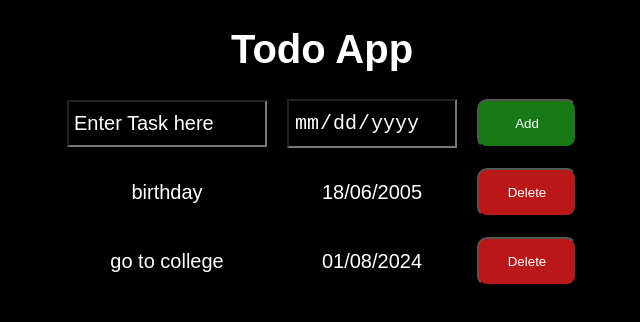
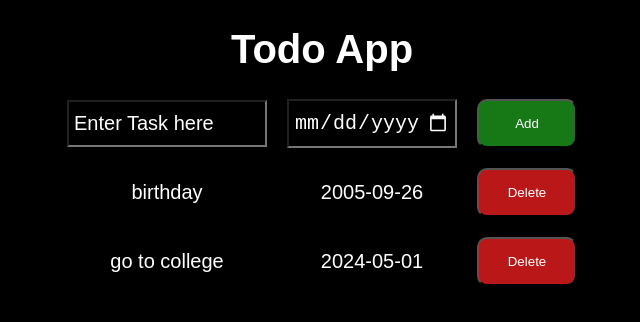
Before and after one commit to Krish26Jain/To-Do-List, a plain HTML site: page index.html in a window 1280 px wide. Shown: the full height of the page, 318-958 px from the left. Drawn offline with Linux system fonts and the light colour scheme.

Commit message:
calander symbol color fixed

```diff
--- a/script.js
+++ b/script.js
@@ -1,11 +1,11 @@
 let todoList = [
   {
     item:'birthday',
-    duedate:'18/06/2005'
+    duedate:'2005-09-26'
   },
   {
     item:'go to college',
-    duedate:'01/08/2024'
+    duedate:'2024-05-01'
   }
 ];
 displayItems();
--- a/style.css
+++ b/style.css
@@ -32,6 +32,12 @@ body{
   padding: 10px 5px;
 }
 
+/* For WebKit browsers, this changes the calander symbol color */
+input[type="date"]::-webkit-calendar-picker-indicator {
+  filter: invert(100%);
+}
+
+
 input::placeholder {
   color: #fff;
 }
```
